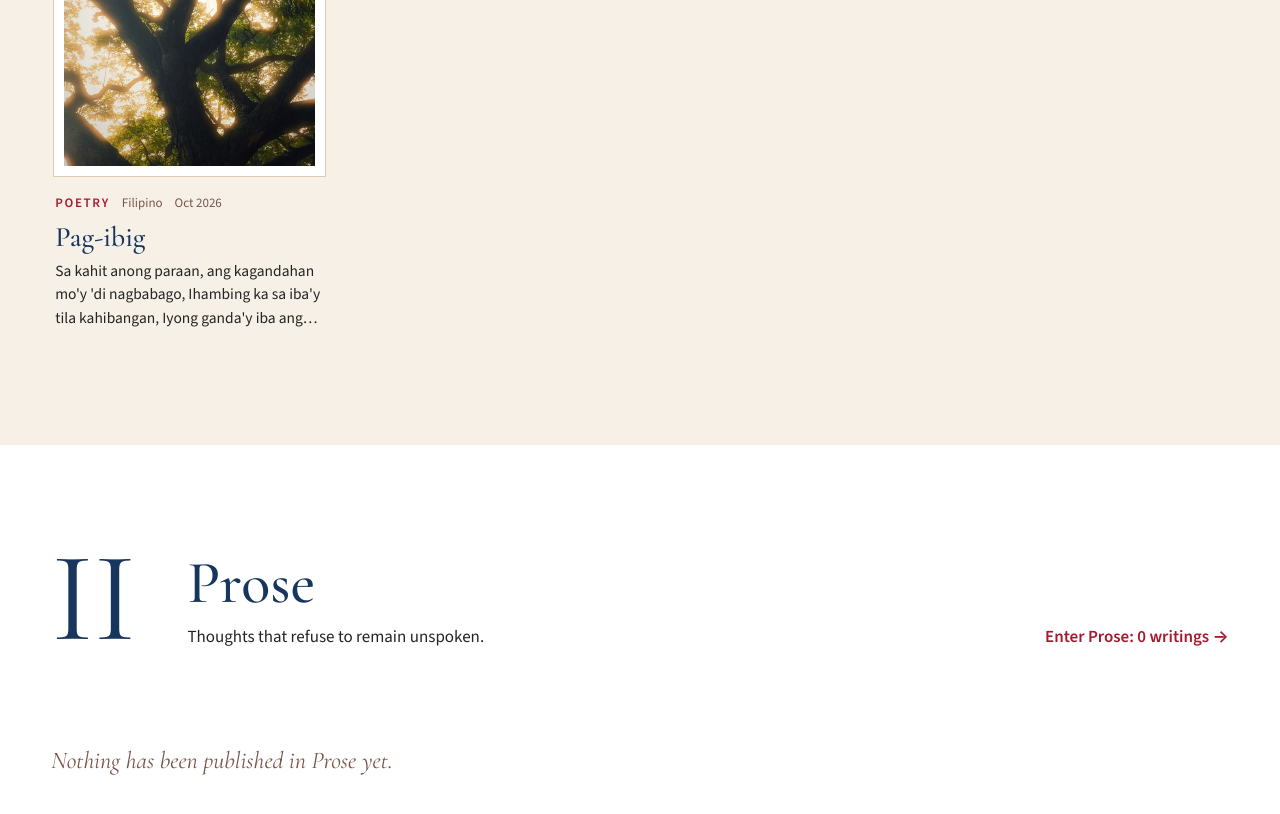
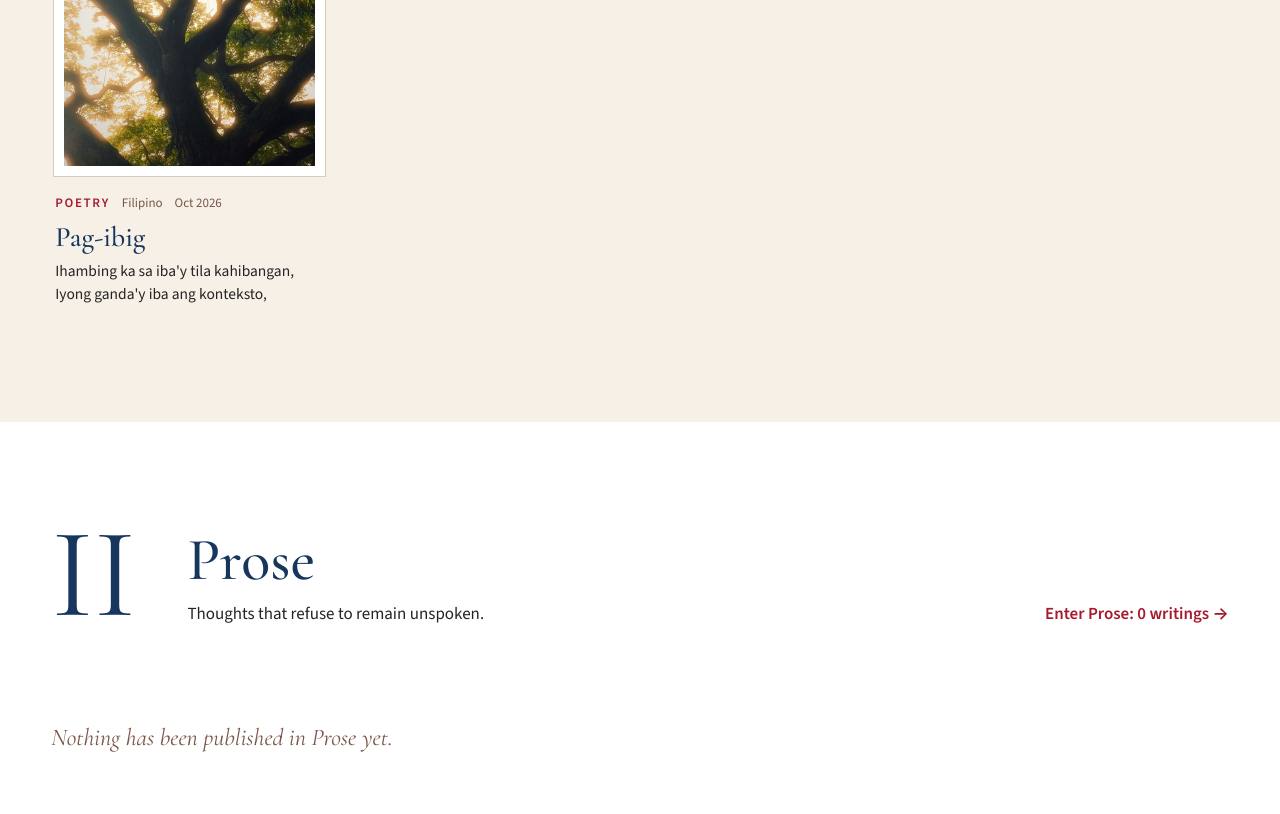
Before and after one commit to levray23/lev-literature, a Jekyll site: the page built from index.html, in a window 1280 px wide and 900 px high, scrolled down 2445 px. Shown: the top 814 px of the window. Built offline with Jekyll 4.4.1, drawn with Linux system fonts in a browser that asks for light colours.

Commit message:
Update _works/pag-ibig.md (via Pages CMS)

```diff
--- a/_works/pag-ibig.md
+++ b/_works/pag-ibig.md
@@ -6,160 +6,27 @@
 image_alt: from pinterest
 image_caption: Buhay at Pag-ibig
 excerpt: |-
-  Sa kahit anong paraan,
-  ang kagandahan mo'y 'di nagbabago,
   Ihambing ka sa iba'y tila kahibangan,
   Iyong ganda'y iba ang konteksto,
-  Memoryado ko na ang bawat guhit at kurbada sa'yong mukha,
-  Kahit amo'y nito'y abot sa'king kaluluwa,
-  Kung ang kamay ay may kakayahan,iguguhit ka na parang sarili kong likha.
 pubdate: 2026-10-14
 featured: false
 ---
-Kung ang nagraragasang tubig sa daan
+Kung ang nagraragasang tubig sa daan           ang ihahambing sa kalungkutan                  Tila 'di titila 'tong ulan,                                    at ang mga tula'y tuluyang magiging tulay upang masabi ang nararamdaman,           Kung galit naman ay ikukumpara sa kulog, Marahil ay maaari na akong gumawa ng tugtog,                                                   Bagaman bilang mga tao— kaalaman ang natura nating gustong hagkan,                    Ang kawalan nito ng pag-ibig ang siyang  nagiging hadlang                                       upang makaunawa't magkaroon ng sapat na kakayanang umintindi
 
-ang ihahambing sa kalungkutan
+Aking napagtanto na totoong ang pag-ibig— sa'yong himig,                                               ang pag-ibig sa'yong hilig,                              at ang pag-ibig sa'yong buhay,                    ang magbibigay sa'yong buhay,              upang magpatuloy at magbigay pugay          sa lahat ng matatamo.                                 Ipikit ang mata mo,                               Subukang punuin ang sarili ng nabanggit na konsepto,                                                     Kaya ito ako sa kalagitnaan o maaaring katapusan na pahina ng aking paghinga        sa kabuoan ng aking buhay ay sinubukang ibigin ang lahat ng aking nakikita,
 
-Tila 'di titila 'tong ulan,
+Sa paggawa ng asignatura,                             sa pagtulog at paghinga,                                sa pagkain at pagnguya,                                 sa pagbuklat ko ng mga mata,                   Hindi perpekto ngunit binubuo                    ang ating pagkatao kapag may pag-ibig.
 
-at ang mga tula'y tuluyang magiging tulay
+sa kalagitnaan o maaaring katapusan            na pahina ng aking paghinga ng kabuoan      ng aking buhay                                                 ay sinubukang ibigin ang lahat ng aking nakikita,                                               Hanggang sa nasilayan kita.
 
-upang masabi ang nararamdaman
+Pag-ibig ang bumubuo sa'yong mga mata,   Ikaw ang perpektong depinisyon nang sabihin ng Diyos na siya ang pag-ibig at ginawa niya ang tao ayon sa kaniyang imahe, Totoo ngang ang pagmamahal ng tao ay dumarating sa'tin sa iba't-ibang larawan at hugis.                                                             Ang iba sa kabutihan,                                   ang iba sa pag-aalala,                                   ang iba sa pagpapatawad,                           ang iba sa tanawin at sa iba nama'y pahinga. Swerte kong dumating ang akin sa porma ng iyong pagkatao,                                           Hindi perpekto ngunit buo.
 
+Dahil nagawa ko ng mahalin ang mga bagay, Dahil kaya ko na mabuhay,                          Ikaw naman ang pipiliin.                              Dahil sa'yo nalaman kong totoo ngang  napakaganda ng pag-ibig.
 
+Sa kahit anong paraan,                                 ang kagandahan mo'y 'di nagbabago,    Ihambing ka sa iba'y tila kahibangan,       Iyong ganda'y iba ang konteksto,
 
-Kung galit naman ay ikukumpara sa kulog,
+Memoryado ko na ang bawat guhit at kurbada sa'yong mukha,                            Kahit amo'y nito'y abot sa'king kaluluwa,  Kung ang kamay ay may kakayahan,    iguguhit ka na parang sarili kong likha.
 
-Marahil ay maaari na akong gumawa ng tugtog,
+Marahil ang pagkabulag ko sa'yong rilag     Ay sa kadahilanang tulad ka ng araw na may sinag,                                                           kung ganun man ay hindi na ako magugulantang,                                   sapagka't gaya ng araw,                            sa'yo naman talaga                                 umiikot ang mundo ko.
 
-Bagaman bilang mga tao— kaalaman ang natura nating gustong hagkan,
-
-Ang kawalan nito ng pag-ibig ang siyang
-
-nagiging hadlang
-
-upang makaunawa't magkaroon ng sapat na kakayanang umintindi
-
-
-
-Aking napagtanto na totoong ang pag-ibig—
-
-sa'yong himig,
-
-ang pag-ibig sa'yong hilig,
-
-at ang pag-ibig sa'yong buhay,
-
-ang magbibigay sa'yong buhay,
-
-upang magpatuloy at magbigay pugay
-
-sa lahat ng matatamo.
-
-Ipikit ang mata mo,
-
-Subukang punuin ang sarili ng nabanggit na konsepto,
-
-Kaya ito ako sa kalagitnaan o maaaring katapusan na pahina ng aking paghinga sa kabuoan ng aking buhay ay sinubukang
-
-ibigin ang lahat ng aking nakikita,
-
-
-
-Sa paggawa ng asignatura,
-
-sa pagtulog at paghinga,
-
-sa pagkain at pagnguya,
-
-sa pagbuklat ko ng mga mata,
-
-Hindi perpekto ngunit binubuo
-
-ang ating pagkatao kapag may pag-ibig.
-
-
-
-sa kalagitnaan o maaaring katapusan
-
-na pahina ng aking paghinga ng kabuoan
-
- ng aking buhay
-
-ay sinubukang ibigin ang lahat ng aking nakikita,
-
-Hanggang sa nasilayan kita.
-
-
-
-Pag-ibig ang bumubuo sa'yong mga mata,
-
-Ikaw ang perpektong depinisyon nang sabihin ng Diyos na siya ang pag-ibig at ginawa niya ang tao ayon sa kaniyang imahe,
-
-Totoo ngang ang pagmamahal ng tao ay dumarating sa'tin sa iba't-ibang larawan at hugis.
-
-Ang iba sa kabutihan,
-
-Ang iba sa pag-aalala,
-
-ang iba sa pagpapatawad,
-
-ang iba sa tanawin at sa iba nama'y
-
-pahinga.
-
-Swerte kong dumating ang akin sa porma ng iyong pagkatao,
-
-Hindi perpekto ngunit buo.
-
-
-
-Dahil nagawa ko ng mahalin ang mga bagay,
-
-Dahil kaya ko na mabuhay,
-
-Ikaw naman ang pipiliin.
-
-Dahil sa'yo nalaman kong totoo ngang
-
-napakaganda ng pag-ibig.
-
-
-
-Sa kahit anong paraan,
-
-ang kagandahan mo'y 'di nagbabago,
-
-Ihambing ka sa iba'y tila kahibangan,
-
-Iyong ganda'y iba ang konteksto,
-
-
-
-Memoryado ko na ang bawat guhit at kurbada sa'yong mukha,
-
-Kahit amo'y nito'y abot sa'king kaluluwa,
-
-Kung ang kamay ay may kakayahan,
-
-iguguhit ka na parang sarili kong likha.
-
-
-
-Marahil ang pagkabulag ko sa'yong rilag
-
-Ay sa kadahilanang tulad ka ng araw na may
-
-sinag,
-
-kung ganun man ay hindi na ako magugulantang,
-
-sapagka't gaya ng araw,
-
- sa'yo naman talaga
-
-umiikot ang mundo ko.
-
-sabi nila, "Ang buhay ay para sa pag-ibig"
-
-pero ikaw ang buhay ko't pag-ibig.
+sabi nila, "Ang buhay ay para sa pag-ibig" pero ikaw ang buhay ko't pag-ibig.
```
